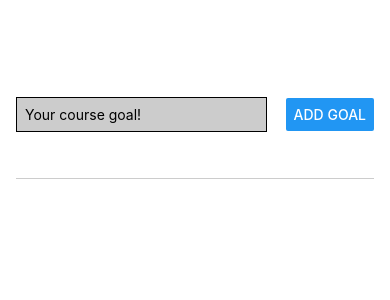
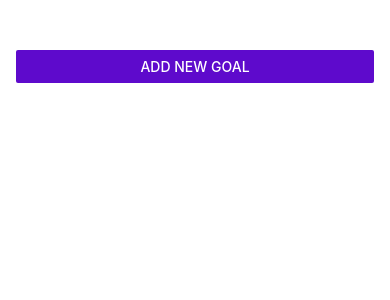
Before and after one commit to ihor-vip/ReactNative__Todo_list, a React Native app: screen / in a window 390 px wide. Shown: the top 300 px of the page. Built offline with nearby package versions, Linux system fonts and the light colour scheme.

Commit message:
add modal for app

```diff
--- a/App.js
+++ b/App.js
@@ -1,10 +1,15 @@
-import {FlatList, StyleSheet, View} from 'react-native';
+import {Button, FlatList, StyleSheet, View} from 'react-native';
 import {useState} from "react";
 import GoalItem from "./components/GoalItem";
 import GoalInput from "./components/GoalInput";
 
 export default function App() {
+    const [modalIsVisible, setModalIsVisible] = useState(false);
     const [courseGoals, setCourseGoals] = useState([]);
+
+    function startAddGoalHandler() {
+        setModalIsVisible(true)
+    }
 
     function addGoalHandler(enteredGoalText) {
         setCourseGoals((currentCourseGoals) => [
@@ -21,7 +26,13 @@ export default function App() {
 
     return (
         <View style={styles.appContainer}>
-            <GoalInput onAddGoal={addGoalHandler} />
+            <Button
+                title='Add New Goal'
+                color='#5e0acc'
+                onPress={startAddGoalHandler}
+            />
+
+            { modalIsVisible && <GoalInput onAddGoal={addGoalHandler} /> }
 
             <View style={styles.goalsContainer}>
                 <FlatList
--- a/components/GoalInput.js
+++ b/components/GoalInput.js
@@ -1,4 +1,4 @@
-import {Button, TextInput, View, StyleSheet} from "react-native";
+import {Button, TextInput, View, StyleSheet, Modal} from "react-native";
 import {useState} from "react";
 
 function GoalInput(props) {
@@ -14,6 +14,7 @@ function GoalInput(props) {
     }
 
     return (
+        <Modal>
             <View style={styles.inputContainer}>
                 <TextInput
                     style={styles.textInput}
@@ -24,6 +25,7 @@ function GoalInput(props) {
 
                 <Button title='Add Goal' onPress= {addGoalHandler}/>
             </View>
+        </Modal>
     )
 }
 
```
Lines whose indentation alone changed are shown as unchanged.
